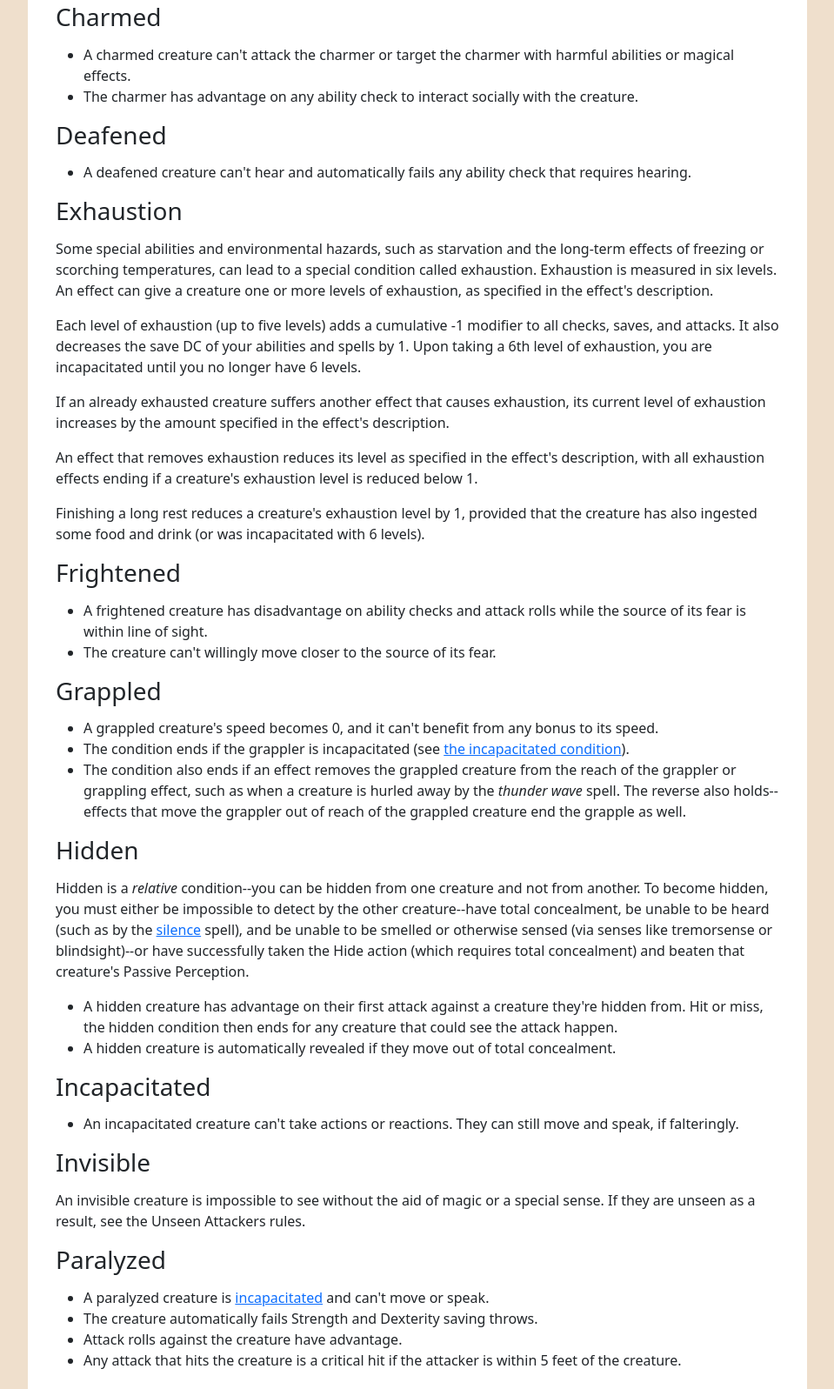
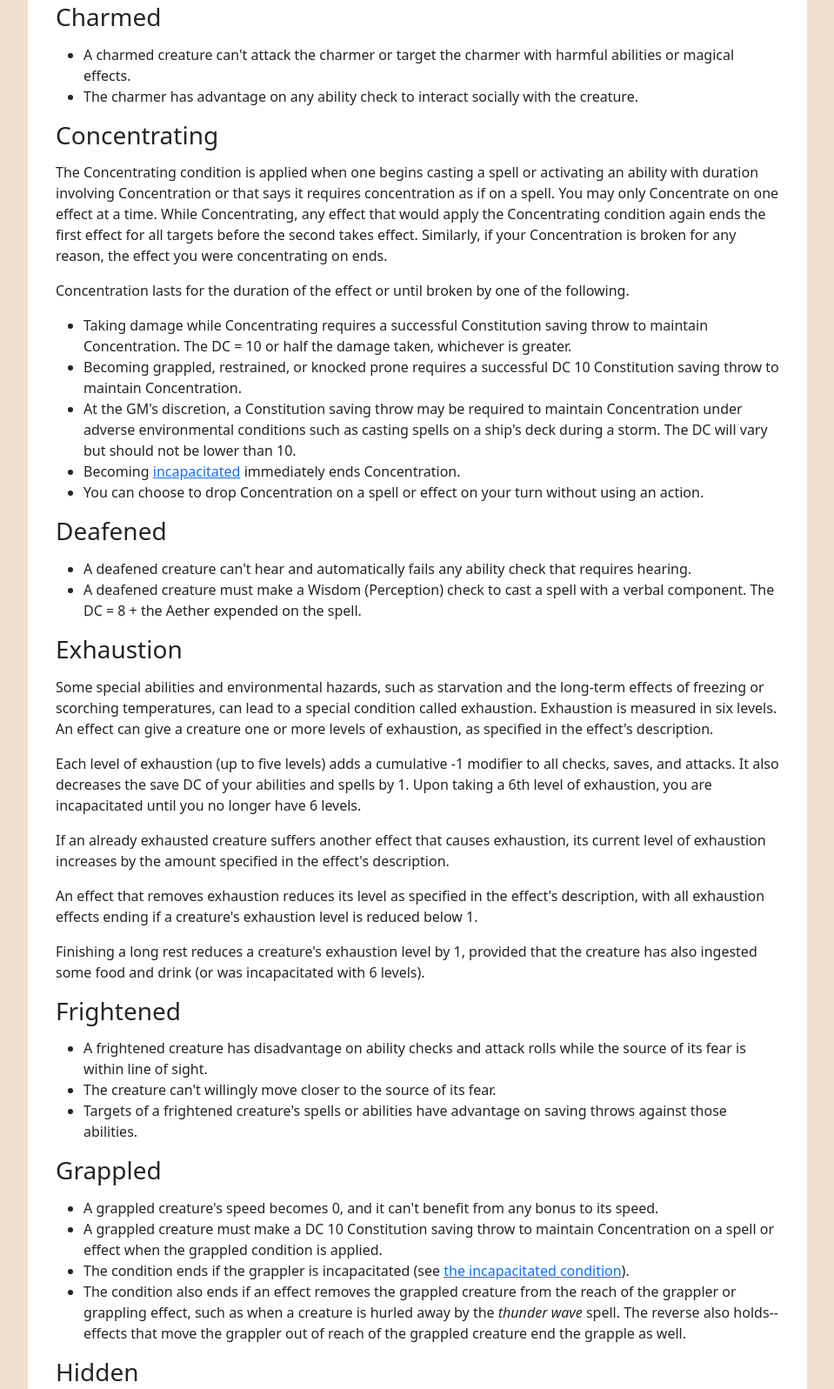
Before and after one commit to bentomhall/nih-system, a plain HTML site: page html/conditions.html in a window 1280 px wide. Shown: the part 888-2485 px from the top of the page at 87% size, without its empty margins (160-1119 px from the left). Drawn offline with nearby package versions, Linux system fonts and the light colour scheme.

Commit message:
update and sync conditions

```diff
--- a/html/conditions.html
+++ b/html/conditions.html
@@ -47,9 +47,21 @@
 	<li>The charmer has advantage on any ability check to interact socially with the creature.</li>
 	</ul>
 
+	<h3 class="subsection" id="concentrating">Concentrating</h3>
+	<p>The Concentrating condition is applied when one begins casting a spell or activating an ability with duration involving Concentration or that says it requires concentration as if on a spell. You may only Concentrate on one effect at a time. While Concentrating, any effect that would apply the Concentrating condition again ends the first effect for all targets before the second takes effect. Similarly, if your Concentration is broken for any reason, the effect you were concentrating on ends.</p>
+	<p>Concentration lasts for the duration of the effect or until broken by one of the following.</p>
+	<ul>
+		<li>Taking damage while Concentrating requires a successful Constitution saving throw to maintain Concentration. The DC = 10 or half the damage taken, whichever is greater.</li>
+		<li>Becoming grappled, restrained, or knocked prone requires a successful DC 10 Constitution saving throw to maintain Concentration.</li>
+		<li>At the GM's discretion, a Constitution saving throw may be required to maintain Concentration under adverse environmental conditions such as casting spells on a ship's deck during a storm. The DC will vary but should not be lower than 10.</li>
+		<li>Becoming <a href="#incapacitated">incapacitated</a> immediately ends Concentration.</li>
+		<li>You can choose to drop Concentration on a spell or effect on your turn without using an action.</li>
+	</ul>
+
 	<h3 class="subsection" id="deafened">Deafened</h3>
 	<ul>
 	<li>A deafened creature can't hear and automatically fails any ability check that requires hearing.</li>
+	<li>A deafened creature must make a Wisdom (Perception) check to cast a spell with a verbal component. The DC = 8 + the Aether expended on the spell.</li>
 	</ul>
 
 	<h3 class="subsection" id="exhaustion">Exhaustion</h3>
@@ -68,11 +80,13 @@
 	<ul>
 	<li>A frightened creature has disadvantage on ability checks and attack rolls while the source of its fear is within line of sight.</li>
 	<li>The creature can't willingly move closer to the source of its fear.</li>
+	<li>Targets of a frightened creature's spells or abilities have advantage on saving throws against those abilities.</li>
 	</ul>
 
 	<h3 class="subsection" id="grappled">Grappled</h3>
 	<ul>
 	<li>A grappled creature's speed becomes 0, and it can't benefit from any bonus to its speed.</li>
+	<li>A grappled creature must make a DC 10 Constitution saving throw to maintain Concentration on a spell or effect when the grappled condition is applied.</li>
 	<li>The condition ends if the grappler is incapacitated (see <a href="#incapacitated">the incapacitated condition</a>).</li>
 	<li>The condition also ends if an effect removes the grappled creature from the reach of the grappler or grappling effect, such as when a creature is hurled away by the <em>thunder wave</em> spell. The reverse also holds--effects that move the grappler out of reach of the grappled creature end the grapple as well.</li>
 	</ul>
@@ -113,7 +127,8 @@
 	<h3 class="subsection" id="poisoned">Poisoned</h3>
 	<ul>
 	<li>A poisoned creature has disadvantage on attack rolls and ability checks.</li>
-	<li>Targets of spells and other effects caused by the poisoned creature have advantage on any necessary saving throw.</li>
+	<li>Targets of a poisoned creature's spells or abilities have advantage on saving throws against those abilities.</li>
+	<li>Expending Aether while poisoned requires a successful DC 10 Constitution saving throw. Failure means that the spell or ability does not take effect but the Aether is not consumed.</li>
 	</ul>
 
 	<h3 class="subsection" id="prone">Prone</h3>
@@ -128,6 +143,7 @@
 	<li>A restrained creature's speed becomes 0, and it can't benefit from any bonus to its speed.</li>
 	<li>Attack rolls against the creature have advantage, and the creature's attack rolls have disadvantage.</li>
 	<li>The creature has disadvantage on Dexterity saving throws.</li>
+	<li>Casting spells with somatic components requires a DC 10 Strength saving throw. Failure means that the spell does not take effect but the Aether (if any) is not consumed.</li>
 	</ul>
 
 	<h3 class="subsection" id="shaken">Shaken</h3>
@@ -141,6 +157,7 @@
 		<li>A staggered creature has disadvantage on attack rolls </li>
 		<li>A staggered creature has disadvantage on Dexterity saving throws and ability checks.</li>
 		<li>A staggered creature that attempts to cast a spell must make a Constitution saving throw with DC = 8 + the aether cost of the spell. On a failed save, the spell does not take effect and the action is lost but the aether is not expended.</li>
+		<li>Targets of a staggered creature's spells or abilities have advantage on saving throws against those abilities.</li>
 	</ul>
 
 	<h3 class="subsection" id="stunned">Stunned</h3>
```
Also changed, not shown: 1 other file.
